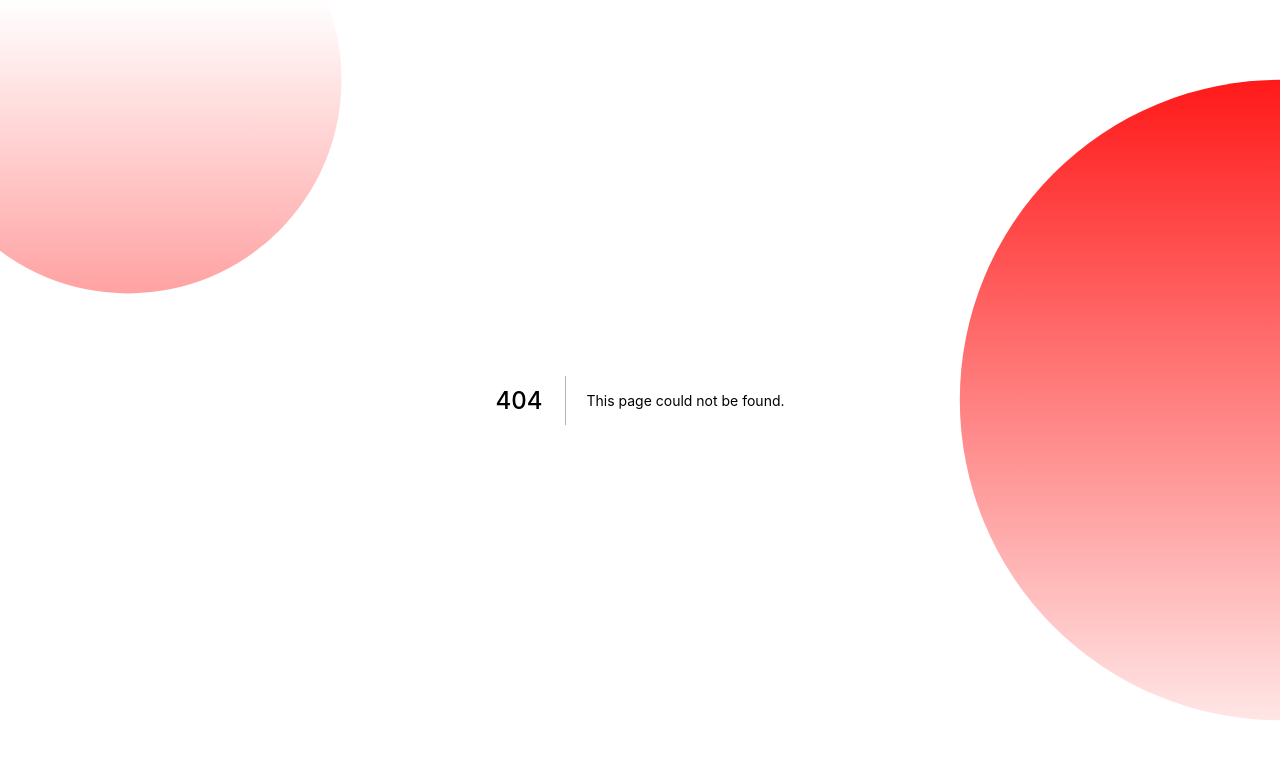
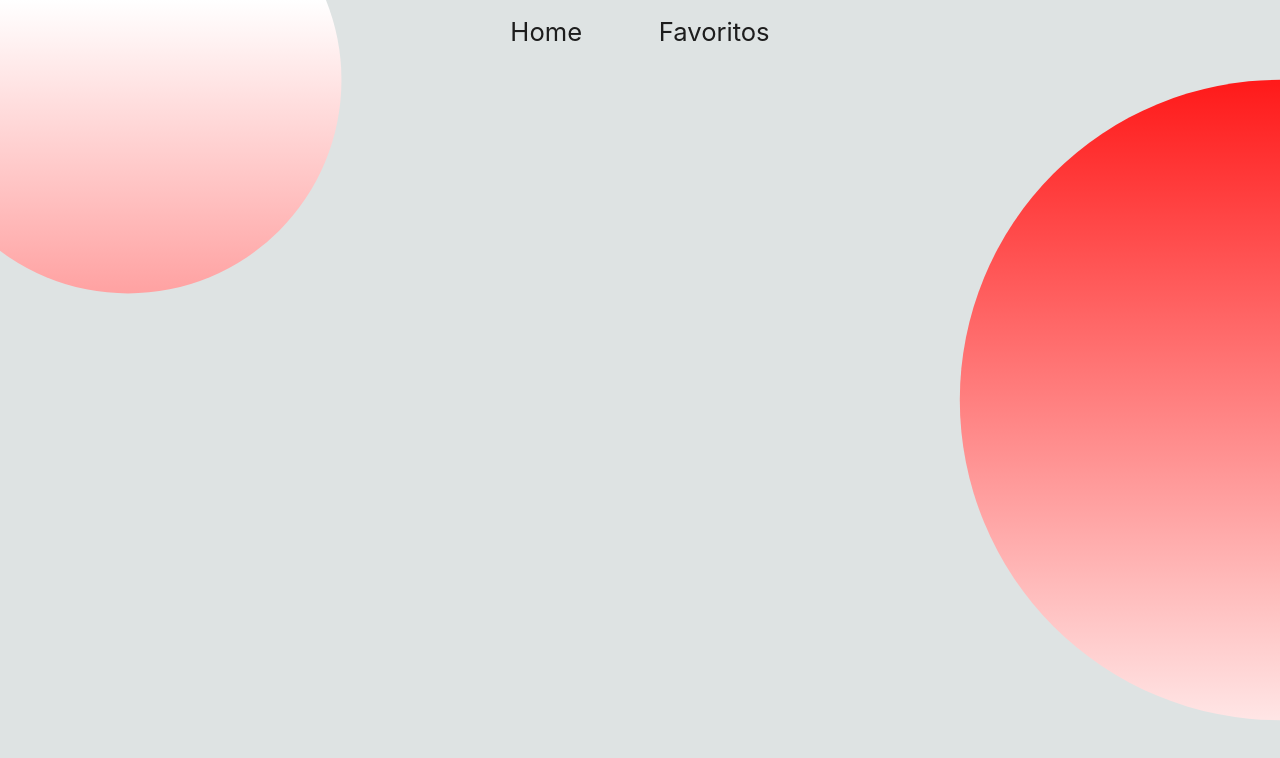
Before and after one commit to danielsampar12/mouts-test, a Next.js app: page /favorites in a window 1280 px wide. Before the commit this address had no page. Shown: the top 758 px of the page. Built offline with nearby package versions, Linux system fonts and the light colour scheme.

Commit message:
NavBar centered on top

```diff
--- a/src/components/Navigations/components/NavBar/styles.ts
+++ b/src/components/Navigations/components/NavBar/styles.ts
@@ -1,8 +1,13 @@
 import styled from "styled-components";
 
 export const Container = styled.div`
-  display: flex;
-  flex-direction: row;
+  position: absolute;
+  margin-left: auto;
+  margin-right: auto;
+  top: 0;
+  left: 0;
+  right: 0;
+  text-align: center;
 
   align-items: center;
   justify-content: center;
--- a/src/components/Pages/components/HomePage/index.tsx
+++ b/src/components/Pages/components/PokemonPage/index.tsx
@@ -8,7 +8,7 @@ interface HomeProps {
   pokemons: Pokemon[];
 }
 
-export function HomePage({ pokemons }: HomeProps) {
+export function PokemonPage({ pokemons }: HomeProps) {
   const [isModalOpen, setIsModalOpen] = useState(false);
   const [modalPokemon, setModalPokemon] = useState<Pokemon | null>(null);
 
--- /dev/null
+++ b/src/pages/favorites/index.tsx
@@ -0,0 +1,16 @@
+import { GetServerSideProps } from "next";
+import { PokemonPage } from "../../components/Pages/components/PokemonPage";
+
+export const getServerSideProps: GetServerSideProps = async ({ query }) => {
+  console.log(query);
+
+  localStorage.getItem("");
+
+  return {
+    props: {},
+  };
+};
+
+export default function Favorites() {
+  return <PokemonPage pokemons={[]} />;
+}
--- a/src/pages/index.tsx
+++ b/src/pages/index.tsx
@@ -1,5 +1,5 @@
 import type { GetServerSideProps } from "next";
-import { HomePage } from "../components/Pages/components/HomePage";
+import { PokemonPage } from "../components/Pages/components/PokemonPage";
 import { api } from "../lib/axios";
 import { Pokemon } from "./api/pokemon";
 
@@ -14,5 +14,5 @@ export const getServerSideProps: GetServerSideProps = async () => {
 };
 
 export default function Home({ pokemons }: { pokemons: Pokemon[] }) {
-  return <HomePage pokemons={pokemons} />;
+  return <PokemonPage pokemons={pokemons} />;
 }
```
Also changed, not shown: 1 other file (tests, documents, lock files or other folders).
